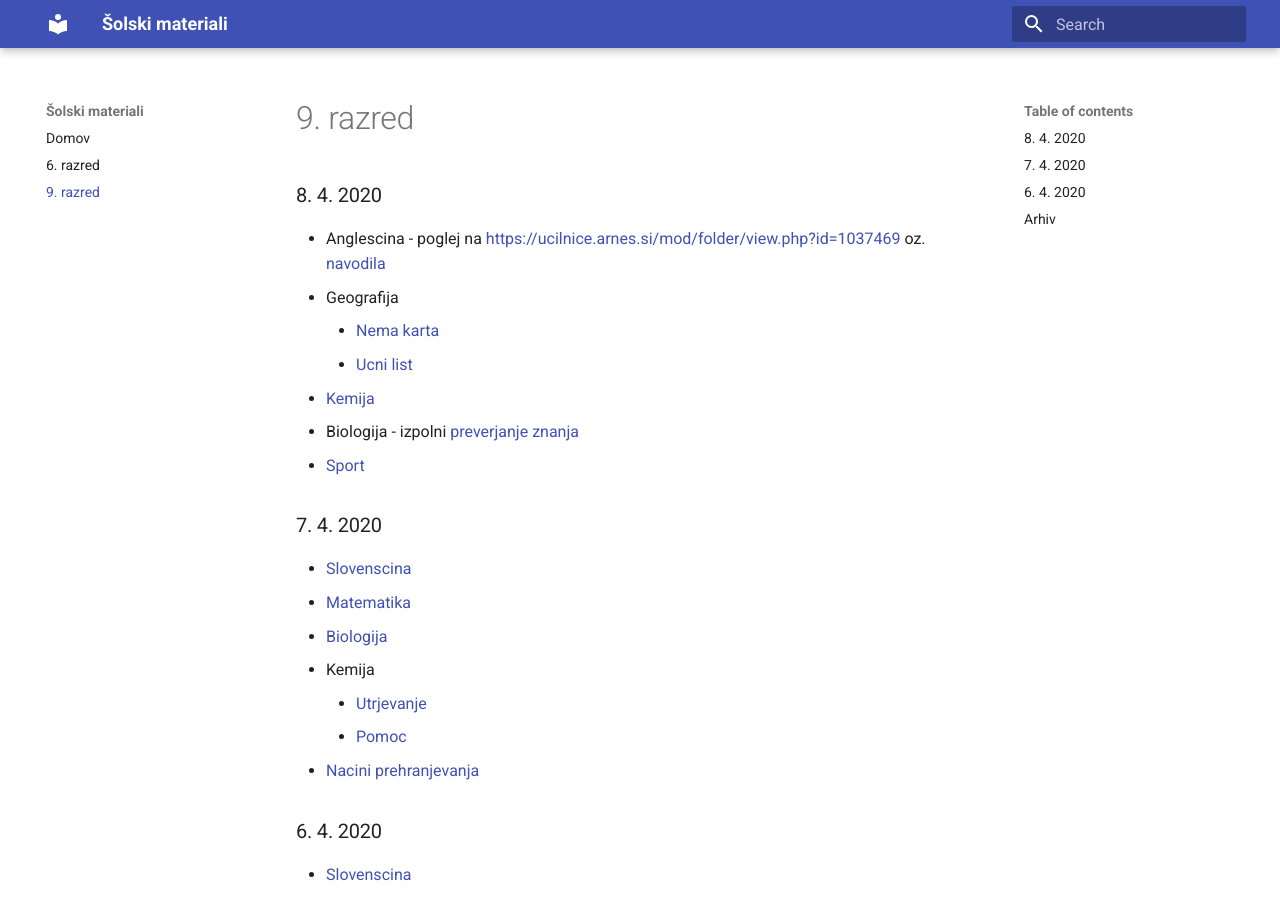
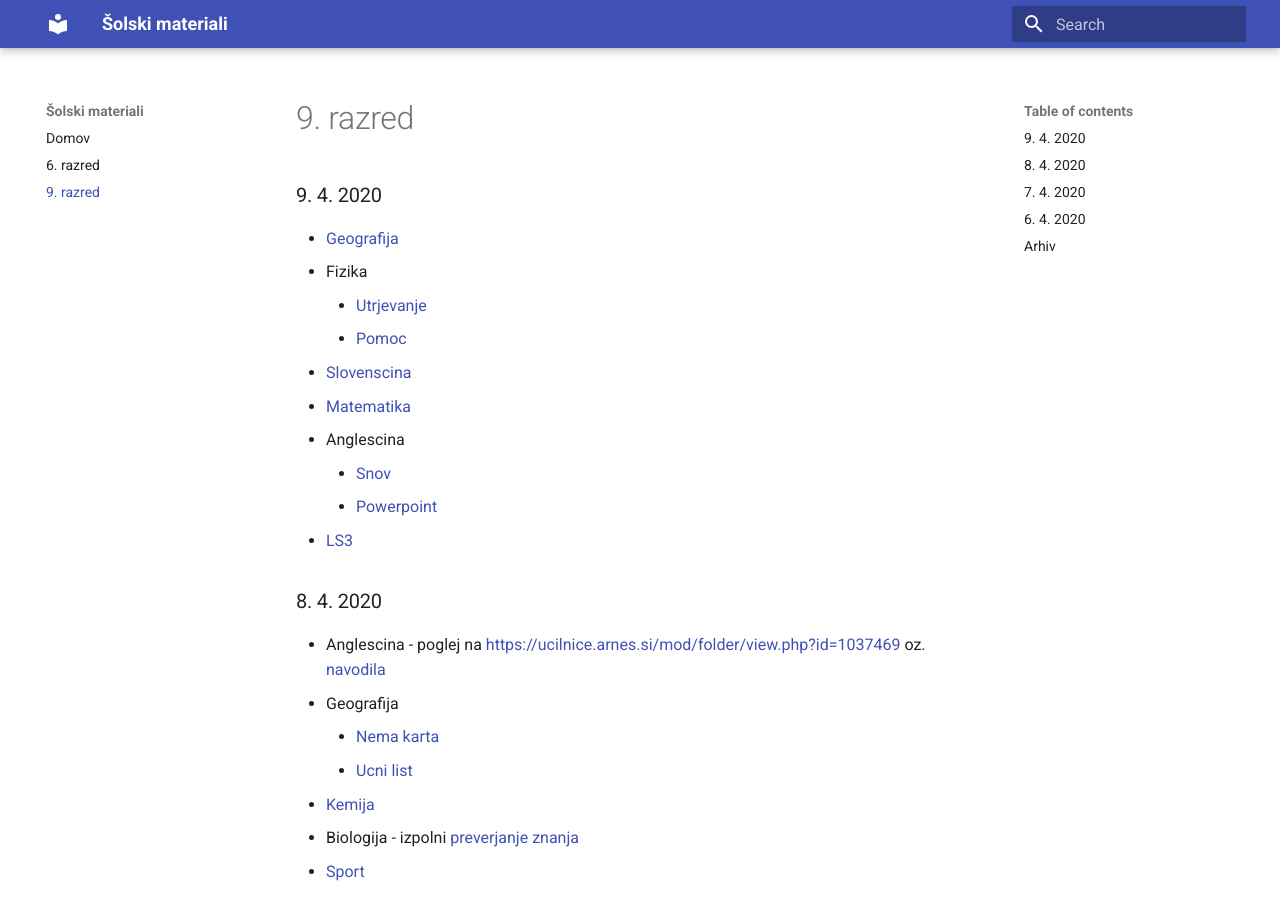
Before and after one commit to skyflyer/solski-materiali, an MkDocs documentation site: the page built from docs/9razred/index.md, in a window 1280 px wide and 900 px high. Built offline with MkDocs 1.6.1 and Material for MkDocs 9.7.7, drawn with Linux system fonts in a browser that asks for light colours.

Commit message:
9. 4. 2020 - 9. razred

```diff
--- a/docs/9razred/index.md
+++ b/docs/9razred/index.md
@@ -2,6 +2,19 @@
 title: 9. razred
 summary: ucna snov za 9. razred
 ---
+
+### 9. 4. 2020
+
+* [Geografija](geografija/2020-04-09-geografija.pdf)
+* Fizika
+    * [Utrjevanje](fizika/2020-04-09-fizika.pdf)
+    * [Pomoc](fizika/2020-04-09-fizika-pomoc.pdf)
+* [Slovenscina](slovenscina/2020-04-09-slovenscina.pdf)
+* [Matematika](matematika/2020-04-09-matematika.pdf)
+* Anglescina
+    * [Snov](anglescina/2020-04-09-anglescina.pdf)
+    * [Powerpoint](anglescina/2020-04-09-anglescina-pp.pdf)
+* [LS3](lum/2020-04-09-ls3.pdf)
 
 ### 8. 4. 2020
 
```
Also changed, not shown: 8 other files.
